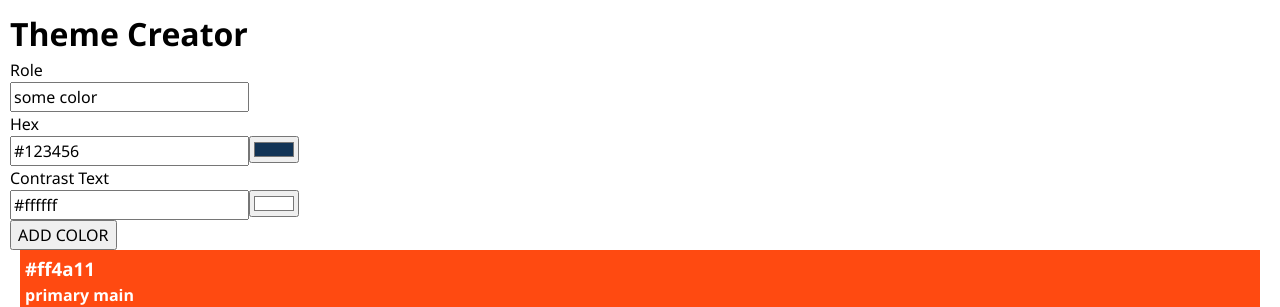
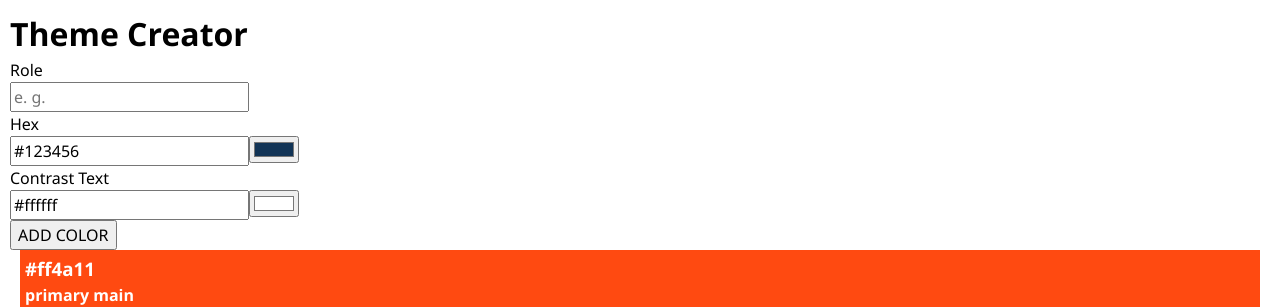
Before and after one commit to FelixNeumayr/theme-creator, a React (Vite) app: page / in a window 1280 px wide. Shown: the top 307 px of the page. Built offline with nearby package versions, Linux system fonts and the light colour scheme.

Commit message:
added the edit ability

```diff
--- a/src/App.jsx
+++ b/src/App.jsx
@@ -22,6 +22,22 @@ function App() {
     }
   }
 
+
+  function handleUpdateColorCard(editColor){
+
+
+    setColors(
+      colors.map((color) => {
+        if (color.id === editColor.id) {
+          return editColor;
+        }
+        return color;
+
+      })
+    );
+
+  }
+
   return (
     <>
       <h1>Theme Creator</h1>
@@ -29,7 +45,7 @@ function App() {
 
       {haveColors ? (
         colors.map((color) => (
-          <Color key={color.id} color={color} onIdFromDelete={handleDelete} />
+          <Color key={color.id} color={color} onIdFromDelete={handleDelete} onUpdateColorCard={handleUpdateColorCard}/>
         ))
       ) : (
         <p>No colors.. start by adding one!</p>
--- a/src/Components/Color/color/Color.jsx
+++ b/src/Components/Color/color/Color.jsx
@@ -2,15 +2,11 @@ import ColorForm from "../form/ColorForm";
 import "./Color.css";
 import { useState } from "react";
 
-
-export default function Color({ color, onIdFromDelete }) {
-
-
+export default function Color({ color, onIdFromDelete, onUpdateColorCard}) {
   const [deleteMode, setDeleteMode] = useState(false);
   const [editMode, setEditMode] = useState(false);
 
-
-function handleDelete1(){
+  function handleDelete1() {
     if (deleteMode) {
       onIdFromDelete(color.id);
     } else {
@@ -18,12 +14,9 @@ function handleDelete1(){
     }
   }
 
-  function handleEdit1(){
-setEditMode(true);
+  function handleEdit1() {
+    setEditMode(!editMode);
   }
-
-
-
 
   return (
     <div
@@ -37,9 +30,11 @@ setEditMode(true);
       <h4>{color.role}</h4>
       <p>contrast: {color.contrastText}</p>
       {editMode ? (
-        <ColorForm editMode={editMode} />
-      ) : (
-        deleteMode ? (
+        <>
+          <ColorForm editMode={editMode} onUpdateColorCard1={onUpdateColorCard} setEditMode={setEditMode} initialData={color}/>
+          <button onClick={() => {setEditMode(false)}}>Cancel</button>
+        </>
+      ) : deleteMode ? (
         <p className="color-card-hightlight">
           Really delete?
           <button onClick={() => setDeleteMode(false)}>Cancel</button>
@@ -50,8 +45,7 @@ setEditMode(true);
           <button onClick={handleDelete1}>Delete</button>
           <button onClick={handleEdit1}>Edit</button>
         </>
-        )
       )}
     </div>
-  )
+  );
 }
--- a/src/Components/Color/form/ColorForm.jsx
+++ b/src/Components/Color/form/ColorForm.jsx
@@ -1,23 +1,39 @@
 import ColorInput from "./ColorInput";
 import "./ColorForm.css";
-import Color from "../color/Color";
-
 
 export default function ColorForm({
   onSubmitColor,
-  initialData = { role: "some color", hex: "#123456", contrastText: "#ffffff" },
-  editMode
+  initialData = { role: "", hex: "#123456", contrastText: "#ffffff" },
+  editMode,
+  setEditMode,
+  onUpdateColorCard1,
 }) {
   function handleSubmit(event) {
     event.preventDefault();
+
     const formData = new FormData(event.target);
     const data = Object.fromEntries(formData);
+
+
+    if (editMode) {
+        data.id = initialData.id;
+        onUpdateColorCard1(data);
+        setEditMode(false);
+    } else {
+
       onSubmitColor(data);
+    }
+      event.target.reset();
+      event.target.elements.role.focus();
   }
 
 
   return (
-    <form className="color-form" onSubmit={handleSubmit}>
+    <>
+      <form
+        className="color-form"
+        onSubmit={handleSubmit}
+      >
         <label htmlFor="role">
           Role
           <br />
@@ -25,6 +41,7 @@ export default function ColorForm({
             type="text"
             id="role"
             name="role"
+            placeholder="e. g."
             defaultValue={initialData.role}
           />
         </label>
@@ -38,11 +55,14 @@ export default function ColorForm({
         <label htmlFor="contrastText">
           Contrast Text
           <br />
-        <ColorInput id="contrastText" defaultValue={initialData.contrastText} />
+          <ColorInput
+            id="contrastText"
+            defaultValue={initialData.contrastText}
+          />
         </label>
         <br />
         {!editMode ? <button>ADD COLOR</button> : <button>Update</button>}
-
       </form>
+    </>
   );
 }
```
Lines whose indentation alone changed are shown as unchanged.
